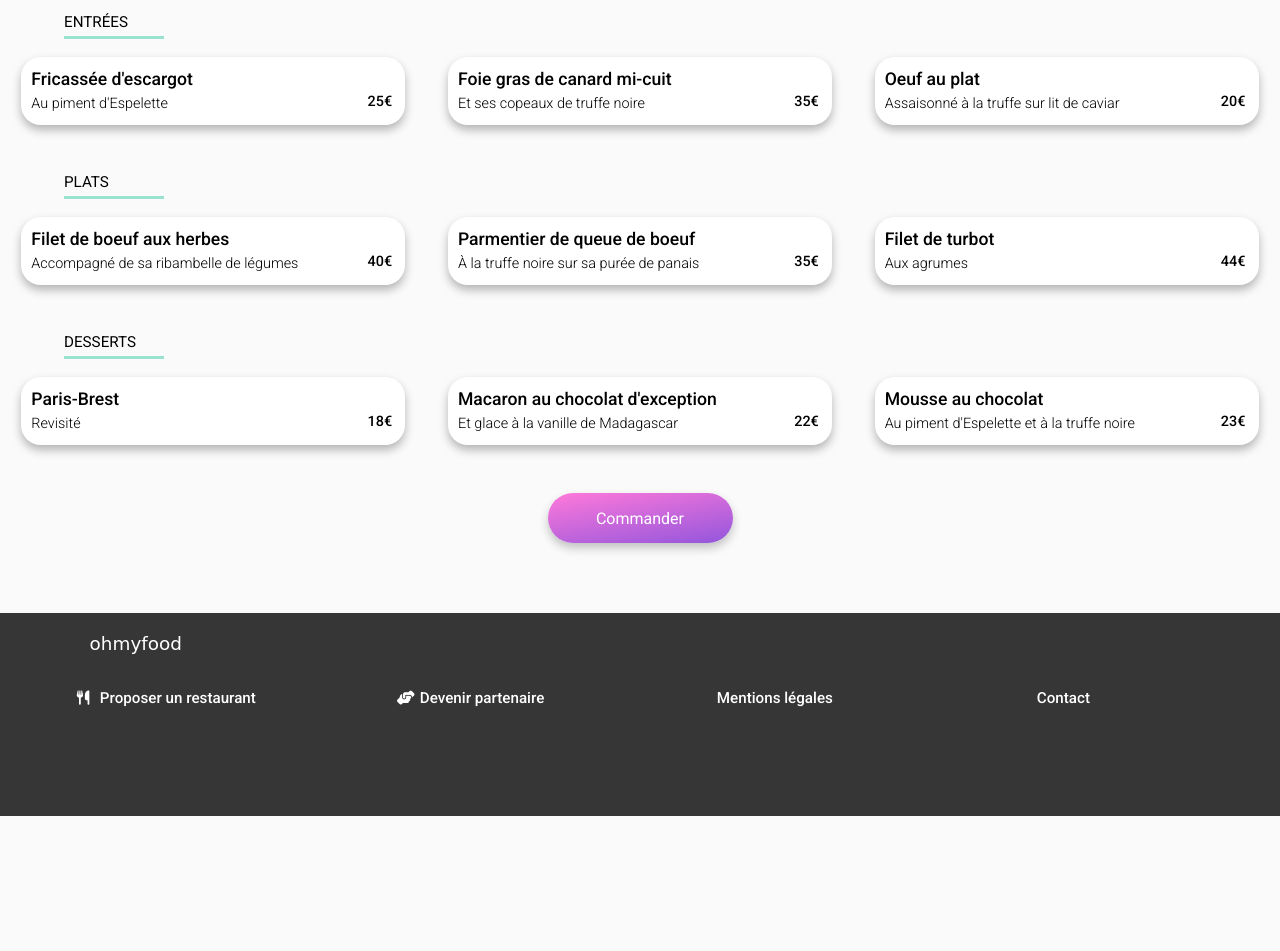
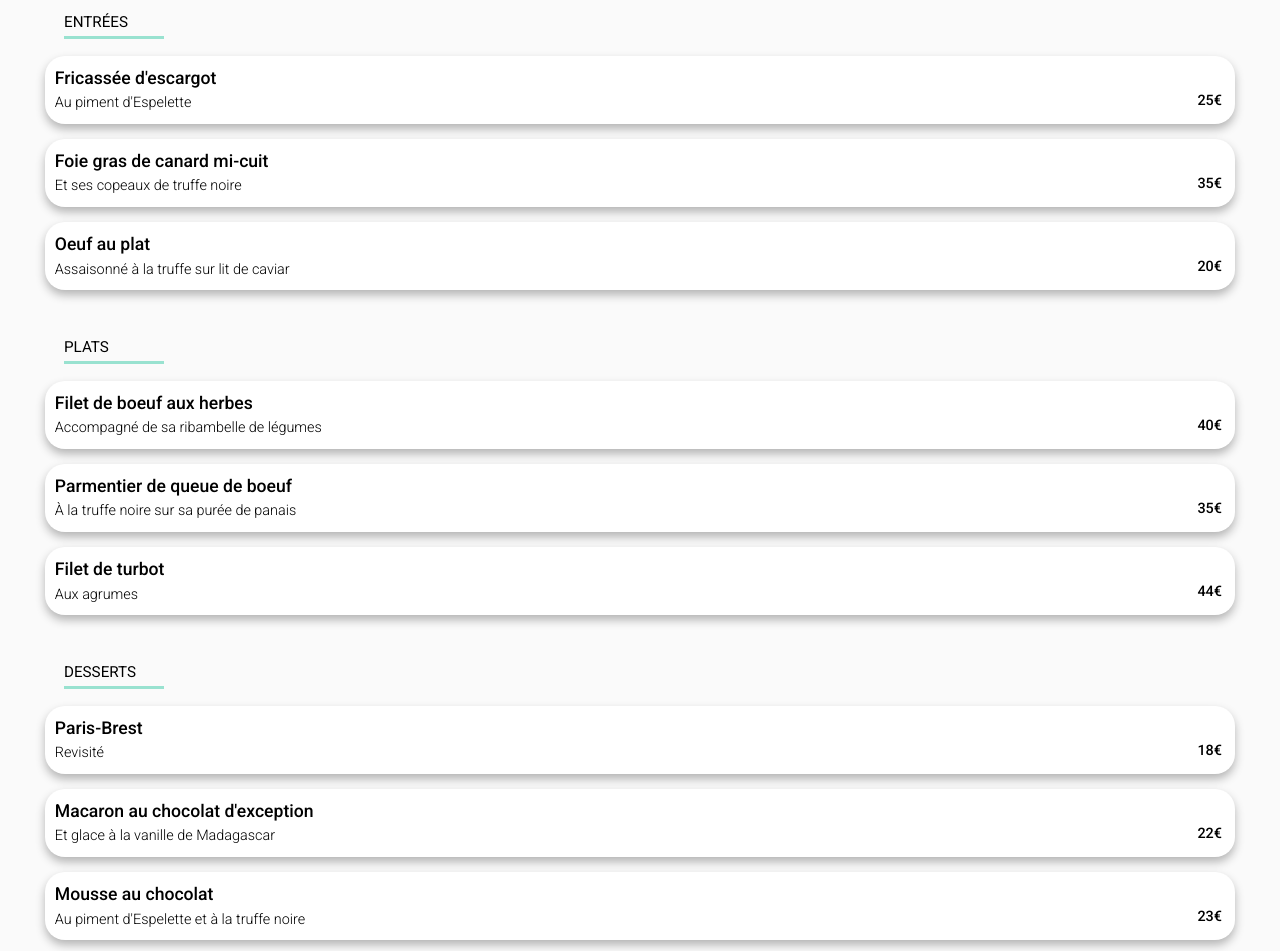
Before and after one commit to AlexandreXu/OhMyFood, a website: page restaurant/la_palette_du_gout.html in a window 1280 px wide. Shown: the part 364-1315 px from the top of the page. Before the commit the page ends 1180 px from the top, so only its background shows below. Drawn offline with Linux system fonts and the light colour scheme; a web font is replaced by a local one.

Commit message:
fix restaurant

```diff
--- a/css/style.css
+++ b/css/style.css
@@ -35,7 +35,7 @@
   -ms-flex-pack: distribute;
   justify-content: space-around;
   -ms-flex-line-pack: distribute;
-  align-content: space-around;
+  align-content: center;
   border: none;
 }
 
@@ -337,6 +337,10 @@ body {
   text-decoration: none;
 }
 
+.tête__flèche:visited {
+  color: #000;
+}
+
 .tête__flèche--vide {
   position: absolute;
   top: 0px;
@@ -514,6 +518,9 @@ body {
 }
 
 .repas__entrée {
+  display: flex;
+  justify-content: space-around;
+  flex-direction: column;
   height: 250px;
   min-height: 250px;
   margin: 0 0 0 0;
@@ -525,8 +532,8 @@ body {
 
 @media screen and (min-width: 1024px) {
   .repas__entrée {
-    height: 85px;
-    min-height: unset;
+    height: 250px;
+    min-height: 250px;
   }
 }
 
@@ -537,12 +544,6 @@ body {
 @media screen and (min-width: 1024px) {
   .repas__entrée--quatrechoix {
     height: 170px;
-  }
-}
-
-@media screen and (min-width: 1024px) {
-  .repas__entrée--choix {
-    width: 30vw;
   }
 }
 
@@ -567,6 +568,9 @@ body {
 }
 
 .repas__plat {
+  display: flex;
+  justify-content: space-around;
+  flex-direction: column;
   height: 250px;
   margin: 0 0 0 0;
   padding: 5px 0 0 0;
@@ -577,13 +581,7 @@ body {
 
 @media screen and (min-width: 1024px) {
   .repas__plat {
-    height: 85px;
-  }
-}
-
-@media screen and (min-width: 1024px) {
-  .repas__plat--choix {
-    width: 30vw;
+    height: 250px;
   }
 }
 
@@ -603,6 +601,9 @@ body {
 }
 
 .repas__dessert {
+  display: flex;
+  justify-content: space-around;
+  flex-direction: column;
   height: 250px;
   margin: 0 0 0 0;
   padding: 5px 0 0 0;
@@ -614,13 +615,7 @@ body {
 
 @media screen and (min-width: 1024px) {
   .repas__dessert {
-    height: 85px;
-  }
-}
-
-@media screen and (min-width: 1024px) {
-  .repas__dessert--choix {
-    width: 30vw;
+    height: 250px;
   }
 }
 
--- a/restaurant/la_palette_du_gout.html
+++ b/restaurant/la_palette_du_gout.html
@@ -38,7 +38,7 @@
         </article>
         <form class='repas'>
             <h3 class="repas__titre">entrées <span class="repas__titre--barre"></span></h3>
-            <fieldset class='repas__entrée'>
+            <div class='repas__entrée'>
                 <div class='repas__entrée--choix'>
                     <input type="checkbox" name='menu_la_palette_du_gout' id='entrée1' class='selection'>
                     <label for='entrée1' class='assiette assiette--un'>
@@ -83,9 +83,9 @@
                         </span>
                     </label>
                 </div>
-            </fieldset>
+            </div>
             <h3 class="repas__titre">plats<span class="repas__titre--barre"></span></h3>
-            <fieldset class='repas__plat'>
+            <div class='repas__plat'>
                 <div class='repas__plat--choix'>
                     <input type="checkbox" name='menu_la_palette_du_gout' id='plat1' class='selection'>
                     <label for='plat1' class='assiette assiette--un'>
@@ -132,9 +132,9 @@
                         </span>
                     </label>
                 </div>
-            </fieldset>
+            </div>
             <h3 class="repas__titre">desserts<span class="repas__titre--barre"></span></h3>
-            <fieldset class='repas__dessert'>
+            <div class='repas__dessert'>
                 <div class='repas__dessert--choix'>
                     <input type="checkbox" name='menu_la_palette_du_gout' id='dessert1' class='selection'>
                     <label for='dessert1' class='assiette assiette--un'>
@@ -177,7 +177,7 @@
                         </span>
                     </label>
                 </div>
-            </fieldset>
+            </div>
             <input type='button' class='repas--bouton' value="Commander">
         </form>
     </main>
```
